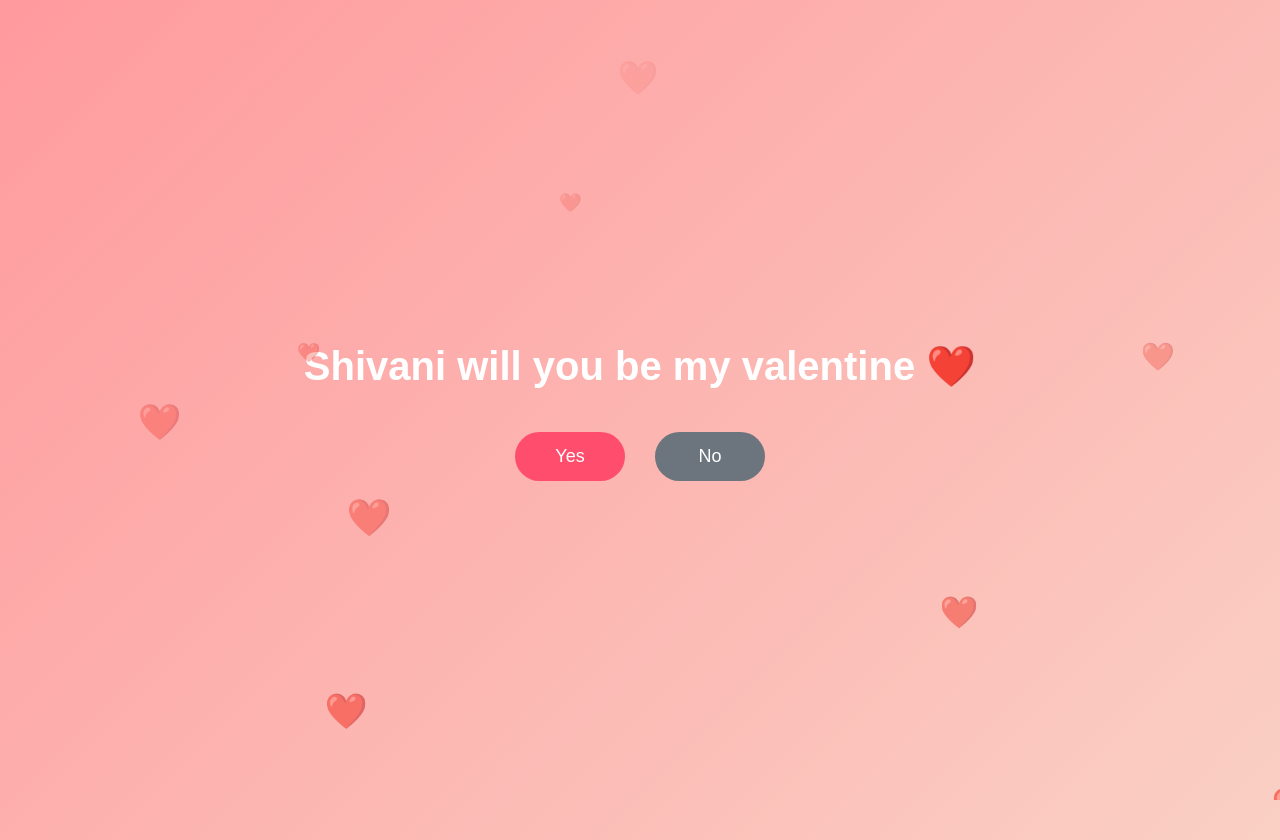
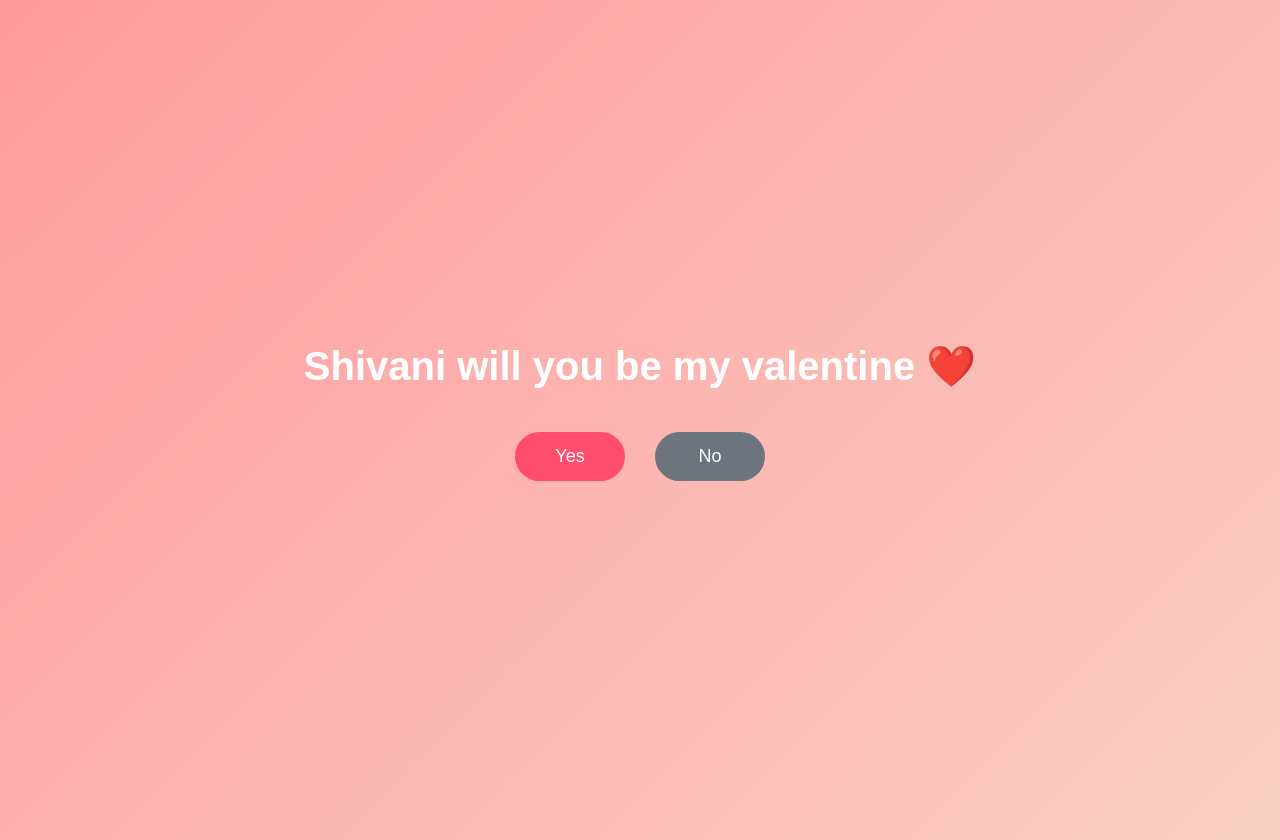
Before and after one commit to Jayeshserwal/Valentine-website, a plain HTML site: page index.html in a window 1280 px wide. Drawn offline with nearby package versions, Linux system fonts and the light colour scheme.

Commit message:
Update index.html

```diff
--- a/index.html
+++ b/index.html
@@ -2,43 +2,15 @@
 <html lang="en">
 <head>
   <meta charset="UTF-8" />
-  <meta name="viewport" content="width=device-width, initial-scale=1.0, viewport-fit=cover" />
-  <meta name="apple-mobile-web-app-capable" content="yes" />
-  <meta name="mobile-web-app-capable" content="yes" />
+  <meta name="viewport" content="width=device-width, initial-scale=1.0" />
   <title>Valentine Surprise</title>
+
+  <script src="https://cdn.jsdelivr.net/npm/canvas-confetti@1.6.0/dist/confetti.browser.min.js"></script>
+
   <style>
-    /* Floating hearts background */
-    .hearts {
-      position: fixed;
-      top: 0;
-      left: 0;
-      width: 100%;
-      height: 100%;
-      pointer-events: none;
-      overflow: hidden;
-      z-index: 0;
-    }
-
-    .heart {
-      position: absolute;
-      color: rgba(255,255,255,0.7);
-      font-size: 20px;
-      animation: floatUp linear infinite;
-    }
-
-    @keyframes floatUp {
-      from {
-        transform: translateY(100vh);
-        opacity: 1;
-      }
-      to {
-        transform: translateY(-10vh);
-        opacity: 0;
-      }
-    }
     body {
       margin: 0;
-      font-family: 'Arial', sans-serif;
+      font-family: Arial, sans-serif;
       background: linear-gradient(135deg, #ff9a9e, #fad0c4);
       display: flex;
       justify-content: center;
@@ -112,8 +84,7 @@
   </style>
 </head>
 <body>
-  <div class="hearts" id="heartsContainer"></div>
-  <!-- First Page -->
+
   <div id="firstPage" class="page">
     <h1>Shivani will you be my valentine ❤️</h1>
     <div class="buttons">
@@ -123,34 +94,11 @@
     <div id="note"></div>
   </div>
 
-  <!-- Second Page -->
   <div id="secondPage" class="page">
     <h1>Yaaayyyy ❤️❤️❤️</h1>
-    <img id="valentineGif" src="" alt="Valentine GIF will appear here" />
+    <img id="valentineGif" src="valentine_gif.gif" alt="Valentine GIF" />
   </div>
 
-  <script src="https://cdn.jsdelivr.net/npm/canvas-confetti@1.6.0/dist/confetti.browser.min.js"></script>
-  <script>
-    // Floating hearts generator
-    const heartsContainer = document.getElementById('heartsContainer');
-
-    function createHeart() {
-      const heart = document.createElement('div');
-      heart.classList.add('heart');
-      heart.innerHTML = '❤️';
-      heart.style.left = Math.random() * 100 + 'vw';
-      heart.style.animationDuration = 4 + Math.random() * 4 + 's';
-      heart.style.fontSize = 16 + Math.random() * 24 + 'px';
-      heartsContainer.appendChild(heart);
-
-      setTimeout(() => {
-        heart.remove();
-      }, 8000);
-    }
-
-    setInterval(createHeart, 500);
-  </script>
-  <script>
   <script>
     const noBtn = document.getElementById('noBtn');
     const note = document.getElementById('note');
@@ -186,7 +134,6 @@
     noBtn.addEventListener('click', moveButton);
 
     yesBtn.addEventListener('click', () => {
-      // 🎉 Confetti burst
       confetti({
         particleCount: 150,
         spread: 90,
@@ -203,11 +150,7 @@
 
       document.getElementById('firstPage').style.display = 'none';
       document.getElementById('secondPage').style.display = 'flex';
-
-      document.getElementById('valentineGif').src = 'valentine_gif.gif';
     });
-
-
   </script>
 </body>
 </html>
```
